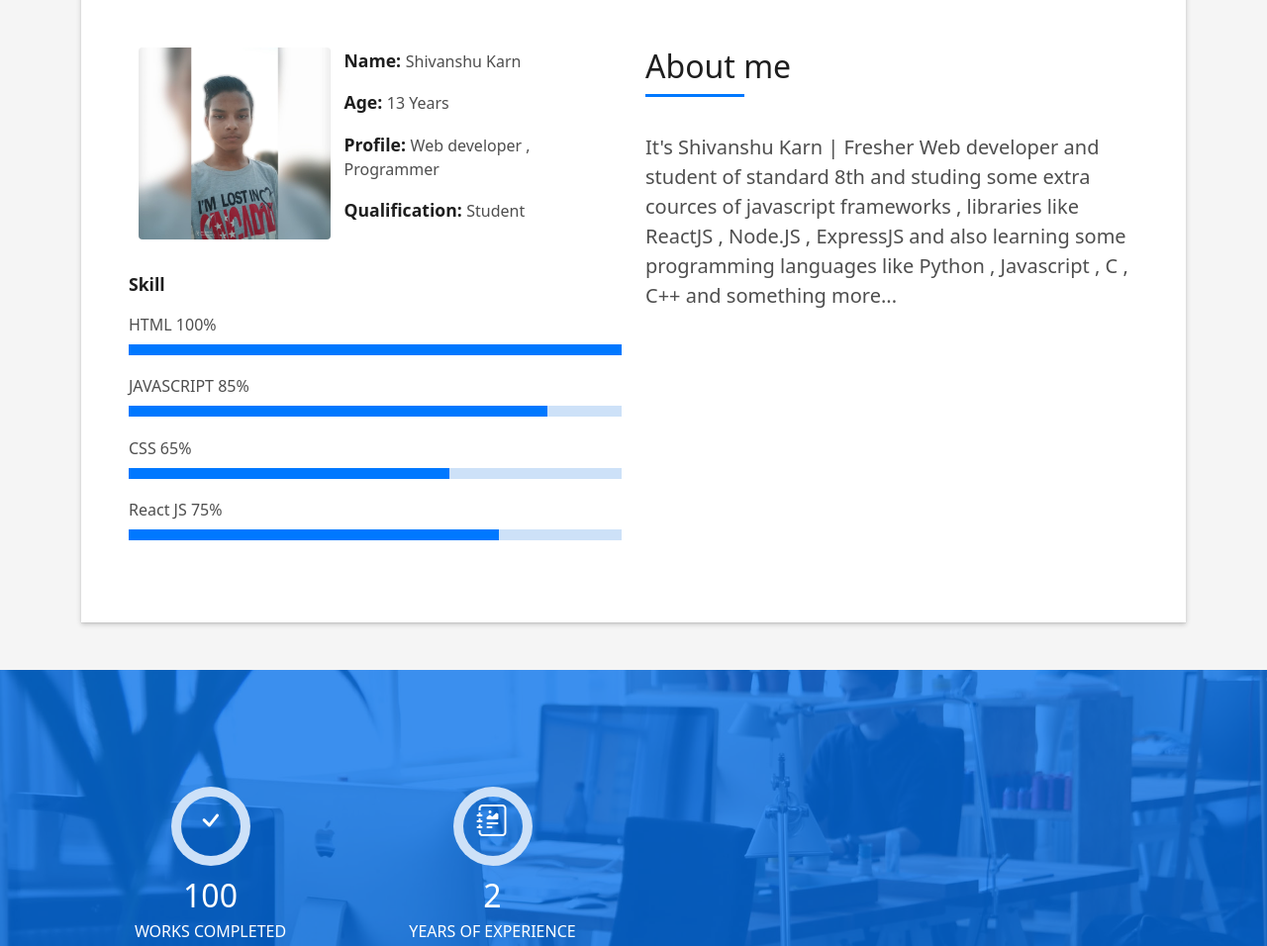
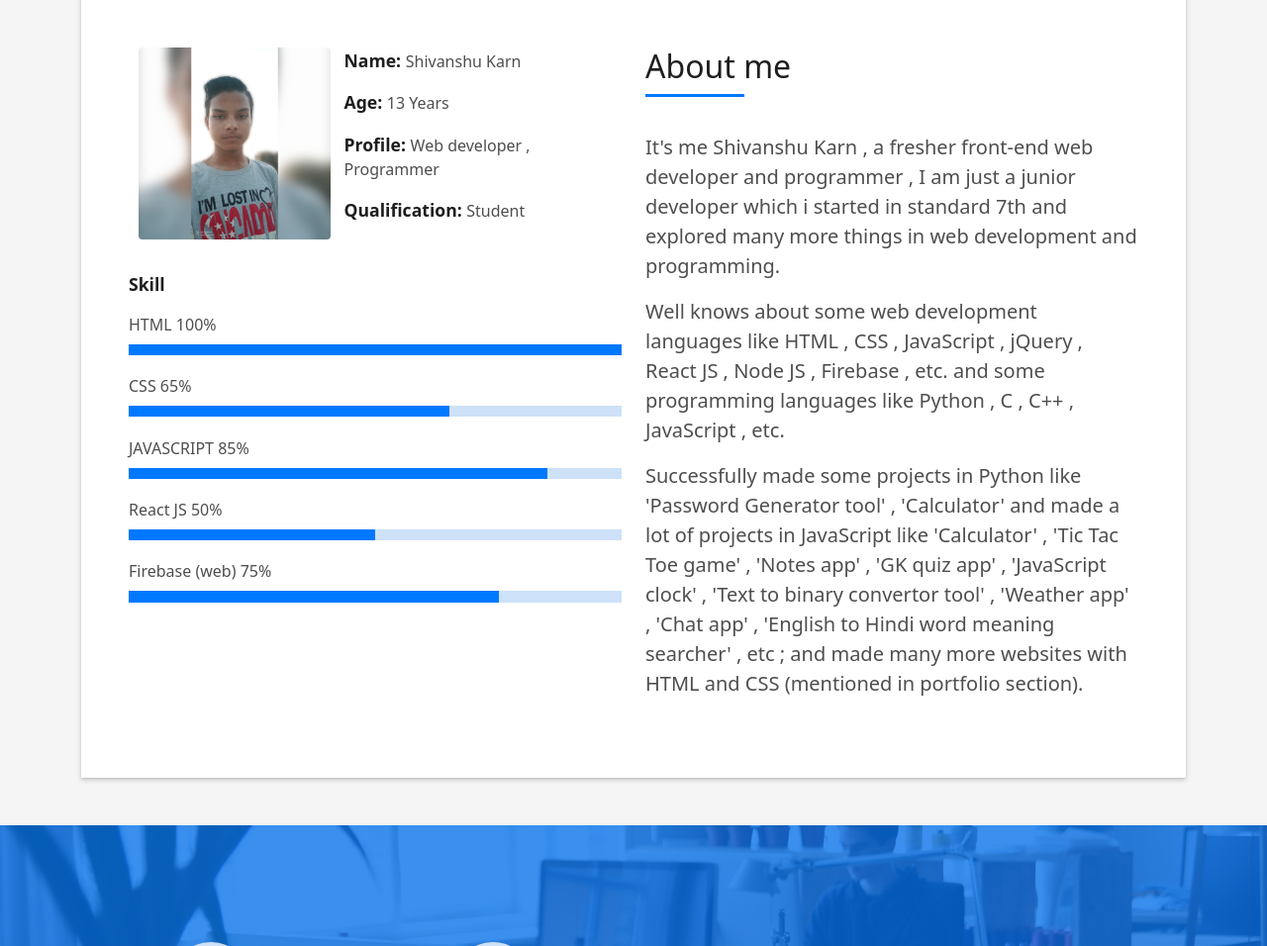
Before and after one commit to shivanshu-tech18/shivanshu-tech18.github.io, a plain HTML site: page index.html in a window 1280 px wide. Shown: the part 880-1836 px from the top of the page at 99% size. Drawn offline with Linux system fonts and the light colour scheme.

Commit message:
added some meta tags , updated (about me) and (skills) section

```diff
--- a/index.html
+++ b/index.html
@@ -6,6 +6,31 @@
   <meta content="width=device-width, initial-scale=1.0" name="viewport">
 
   <title>Shivanshu Karn's Portfolio</title>
+
+  <!-- Primary Meta Tags -->
+  <meta name="title" content="Shivanshu Karn's Portfolio">
+  <meta name="description"
+    content="Shivanshu Karn | Fresher front-end web developer and programmer , JavaScript developer , Python developer...">
+  <meta name="keywords" content="Shivanshu , Shivanshu Karn , Shivanshu karn's Protfolio , Web Developer , https://shivanshu-tech18.github.io , https://shivanshu-tech18.github.io/shivanshu.profile">
+  <meta name="author" content="Shivanshu Karn">
+
+  <!-- Meta tags for Open Graph / Facebook -->
+  <meta property="og:type" content="website">
+  <meta property="og:url" content="https://shivanshu-tech18.github.io/">
+  <meta property="og:title" content="Shivanshu Karn's Portfolio">
+  <meta property="og:description"
+    content="Shivanshu Karn | Fresher front-end web developer and programmer , JavaScript developer , Python developer...">
+  <meta property="og:image" content="https://shivanshu-tech18.github.io/assets/img/App_Preview.png">
+
+  <!-- Meta tags for Twitter -->
+  <meta property="twitter:card" content="summary_large_image">
+  <meta property="twitter:url" content="https://shivanshu-tech18.github.io/">
+  <meta property="twitter:title" content="Shivanshu Karn's Portfolio">
+  <meta property="twitter:description"
+    content="Shivanshu Karn | Fresher front-end web developer and programmer , JavaScript developer , Python developer...">
+  <meta property="twitter:image" content="https://shivanshu-tech18.github.io/assets/img/App_Preview.png">
+
+
   <!-- Google search console tags -->
   <meta name="google-site-verification" content="ik2A5PifeBjpLahXUsr5SBFv099VsO3GJiu12vYQqTI" />
 
@@ -13,19 +38,15 @@
   <script async src="https://www.googletagmanager.com/gtag/js?id=G-CLZDEBBMZE"></script>
   <script>
     window.dataLayer = window.dataLayer || [];
-      function gtag(){dataLayer.push(arguments);}
+    function gtag() { dataLayer.push(arguments); }
     gtag('js', new Date());
 
     gtag('config', 'G-CLZDEBBMZE');
   </script>
 
   <!-- Google Tag Manager -->
-    <script>(function(w,d,s,l,i){w[l]=w[l]||[];w[l].push({'gtm.start':new Date().getTime(),event:'gtm.js'});var f=d.getElementsByTagName(s)[0],j=d.createElement(s),dl=l!='dataLayer'?'&l='+l:'';j.async=true;j.src='https://www.googletagmanager.com/gtm.js?id='+i+dl;f.parentNode.insertBefore(j,f);})(window,document,'script','dataLayer','GTM-K3SHD9H');</script>
+  <script>(function (w, d, s, l, i) { w[l] = w[l] || []; w[l].push({ 'gtm.start': new Date().getTime(), event: 'gtm.js' }); var f = d.getElementsByTagName(s)[0], j = d.createElement(s), dl = l != 'dataLayer' ? '&l=' + l : ''; j.async = true; j.src = 'https://www.googletagmanager.com/gtm.js?id=' + i + dl; f.parentNode.insertBefore(j, f); })(window, document, 'script', 'dataLayer', 'GTM-K3SHD9H');</script>
 
-  <!-- All meta tags for SEO -->
-    <meta name="keywords" content="Shivanshu , Shivanshu Karn , Shivanshu karn's Protfolio , Web Developer , https://shivanshu-tech18.github.io , https://shivanshu-tech18.github.io/shivanshu.profile">
-    <meta name="description" content="Shivanshu Karn | Shivanshu karn's Portfolio | It's Shivanshu Karn | Fresher Web developer and student">
-    <meta name="author" content="Shivanshu Karn">
 
   <!-- Favicons -->
   <link href="assets/img/shivanshu.jpg" rel="icon">
@@ -45,8 +66,8 @@
 <body>
 
   <!-- Google Tag Manager (noscript) -->
-    <noscript><iframe src="https://www.googletagmanager.com/ns.html?id=GTM-K3SHD9H"
-    height="0" width="0" style="display:none;visibility:hidden"></iframe></noscript>
+  <noscript><iframe src="https://www.googletagmanager.com/ns.html?id=GTM-K3SHD9H" height="0" width="0"
+      style="display:none;visibility:hidden"></iframe></noscript>
   <!-- End Google Tag Manager (noscript) -->
 
   <!-- ======= Header ======= -->
@@ -117,18 +138,24 @@
                       <div class="progress-bar" role="progressbar" style="width: 100%;" aria-valuenow="100"
                         aria-valuemin="0" aria-valuemax="100"></div>
                     </div>
+                    <span>CSS</span> <span class="pull-right">65%</span>
+                    <div class="progress">
+                      <div class="progress-bar" role="progressbar" style="width: 65%" aria-valuenow="65"
+                        aria-valuemin="0" aria-valuemax="100"></div>
+                    </div>
                     <span>JAVASCRIPT</span> <span class="pull-right">85%</span>
                     <div class="progress">
                       <div class="progress-bar" role="progressbar" style="width: 85%" aria-valuenow="85"
                         aria-valuemin="0" aria-valuemax="100"></div>
                     </div>
-                    <span>CSS</span> <span class="pull-right">65%</span>
+
+                    <span>React JS</span> <span class="pull-right">50%</span>
                     <div class="progress">
-                      <div class="progress-bar" role="progressbar" style="width: 65%" aria-valuenow="65"
+                      <div class="progress-bar" role="progressbar" style="width: 50%" aria-valuenow="50"
                         aria-valuemin="0" aria-valuemax="100"></div>
                     </div>
 
-                    <span>React JS</span> <span class="pull-right">75%</span>
+                    <span>Firebase (web)</span> <span class="pull-right">75%</span>
                     <div class="progress">
                       <div class="progress-bar" role="progressbar" style="width: 75%" aria-valuenow="75"
                         aria-valuemin="0" aria-valuemax="100"></div>
@@ -146,15 +173,15 @@
                       </h5>
                     </div>
                     <p class="lead">
-                      It's Shivanshu Karn | Fresher Web developer and student of standard 8th and studing some extra
-                      cources of javascript frameworks , libraries like ReactJS , Node.JS , ExpressJS and also learning
-                      some programming languages like Python , Javascript , C , C++ and something more...
+                      It's me Shivanshu Karn , a fresher front-end web developer and programmer , I am just a junior developer which i started in standard 7th and explored many more things in web development and programming.
                     </p>
 
                     <p class="lead">
+                      Well knows about some web development languages like HTML , CSS , JavaScript , jQuery , React JS , Node JS , Firebase , etc. and some programming languages like Python , C , C++ , JavaScript , etc.
                     </p>
 
                     <p class="lead">
+                      Successfully made some projects in Python like 'Password Generator tool' , 'Calculator' and made a lot of projects in JavaScript like 'Calculator' , 'Tic Tac Toe game' , 'Notes app' , 'GK quiz app' , 'JavaScript clock' , 'Text to binary convertor tool' , 'Weather app' , 'Chat app' , 'English to Hindi word meaning searcher' , etc ; and made many more websites with HTML and CSS (mentioned in portfolio section).
                     </p>
 
 
@@ -183,7 +210,7 @@
               <div class="counter-num">
                 <p data-purecounter-start="0" data-purecounter-end="100" data-purecounter-duration="1"
                   class="counter purecounter"></p>
-                <span class="counter-text">WORKS COMPLETED</span>
+                <span class="counter-text">PROJECTS COMPLETED</span>
               </div>
             </div>
           </div>
@@ -481,7 +508,8 @@
                     </div>
                     <div class="more-info">
                       <p class="lead">
-                        Feel free to contact me , i will definitely reply your message... And you can also contact with me
+                        Feel free to contact me , i will definitely reply your message... And you can also contact with
+                        me
                         on given social links like Facebook , Instagram , Twitter , E-mail or you can contact
                         me on Whatsapp at the given number...
                       </p>
```
Lines whose indentation alone changed are shown as unchanged.
